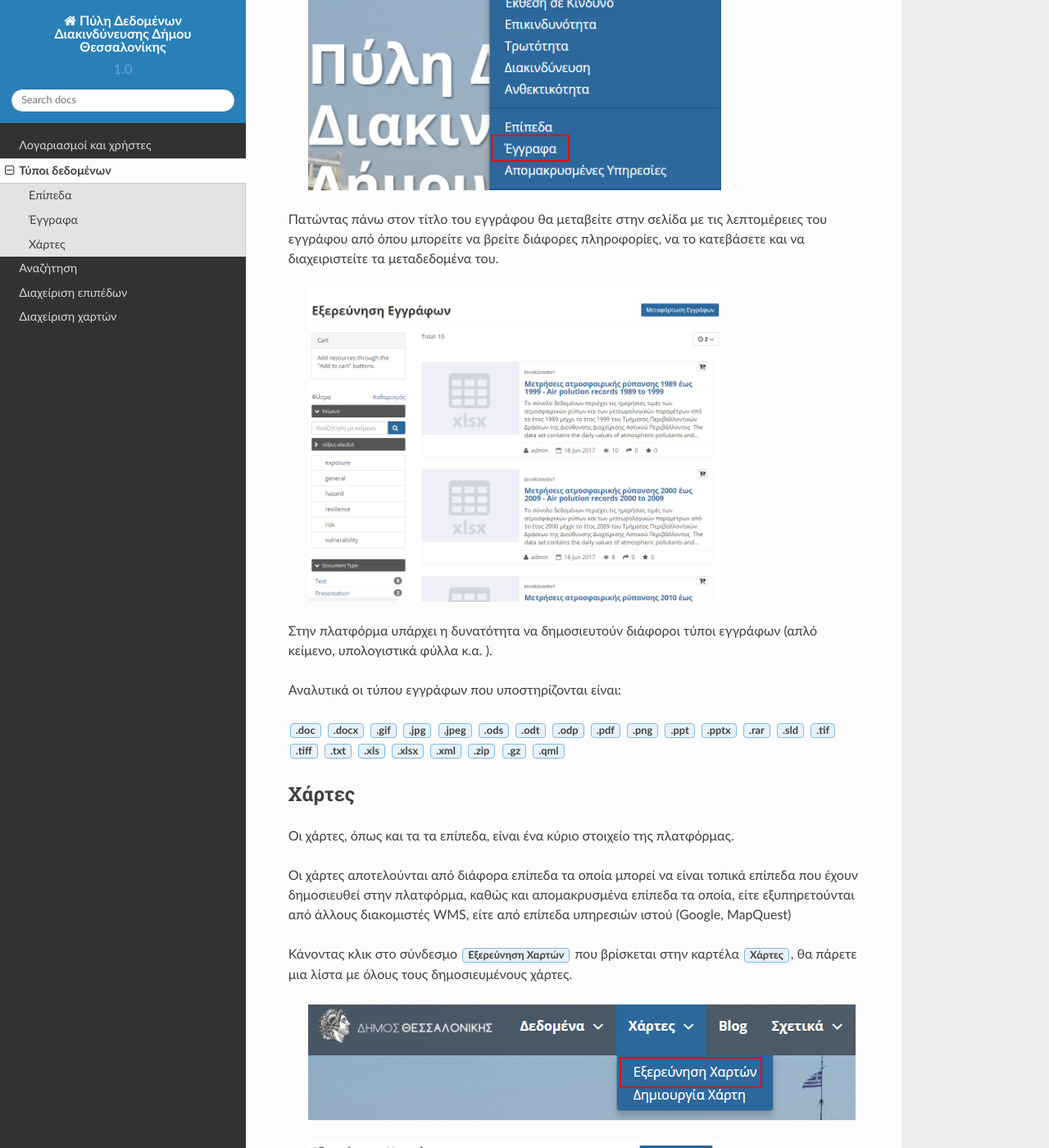
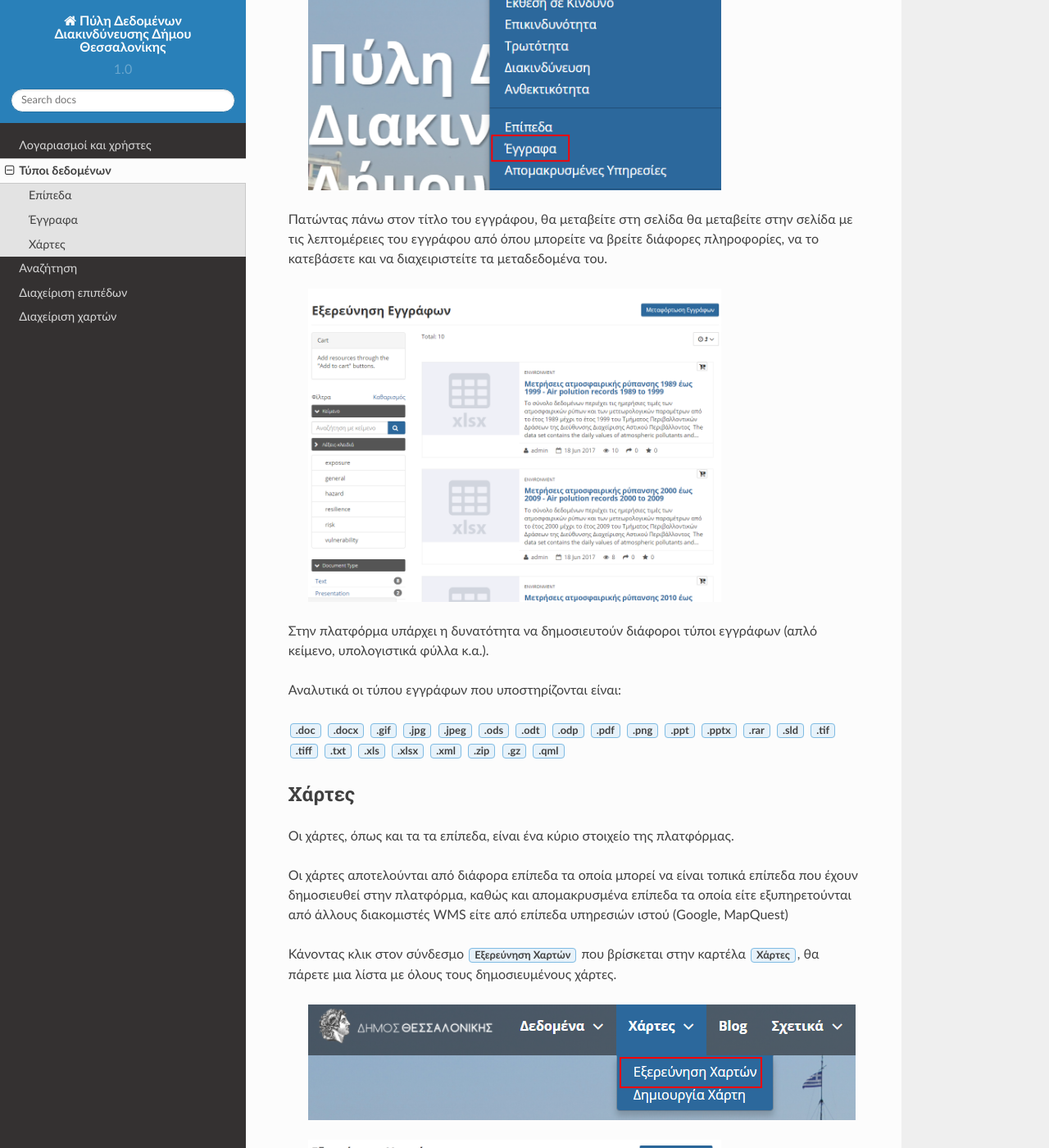
Before and after one commit to echondrok/risk-data-portal-docs, a Sphinx documentation site: the page built from source/users/document_types/index.rst, in a window 1280 px wide and 1400 px high, scrolled down 1670 px. Shown: the whole window at 82% size. Built offline with Sphinx 7.4.7 and the Read the Docs theme 2.0.0, drawn with Linux system fonts in a browser that asks for light colours; some of the changed text lies outside the part shown.

Commit message:
source/users/document_types/ fixed typos

```diff
--- a/source/users/document_types/index.rst
+++ b/source/users/document_types/index.rst
@@ -9,9 +9,9 @@
 Επίπεδα
 =======
 
-Τα επίπεδα αποτελούν ένα από τα κύρια στοιχεία της πλατφόρμας. Είναι δημοσιευνένοι πόροι που αντιπροσωπεύουν μια πηγή χωρικών δεδομένων (διανύσματα ή raster). Τα επίπεδα μπορούν επίσης να συνδεθούν με μεταδεδομένα, αξιολογήσεις και σχόλια.
+Τα επίπεδα αποτελούν ένα από τα κύρια στοιχεία της πλατφόρμας. Είναι δημοσιευμένοι πόροι που αντιπροσωπεύουν μια πηγή χωρικών δεδομένων (διανύσματα ή raster). Τα επίπεδα μπορούν, επίσης, να συνδεθούν με μεταδεδομένα, αξιολογήσεις και σχόλια.
 
-Αν πλοηγηθείτε στην καρτέλα :guilabel:`Δεδομένα` στην γραμμή εργαλείων και πατήσετε :guilabel:`Επίπεδα` θα δείτε μια λίστα με όλα τα δημοσιευμένα επίπεδα.
+Αν πλοηγηθείτε στην καρτέλα :guilabel:`Δεδομένα` στη γραμμή εργαλείων και πατήσετε :guilabel:`Επίπεδα`, θα δείτε μια λίστα με όλα τα δημοσιευμένα επίπεδα.
 
     .. figure:: img/2_1_01.png
         :width: 75%
@@ -26,17 +26,17 @@
 Έγγραφα
 =======
 
-Αν πλοηγηθείτε στην καρτέλα :guilabel:`Δεδομένα`, στην γραμμή εργαλείων, και πατήσετε :guilabel:`Έγγραφα` θα μεταβείτε στη σελίδα Εξερεύνηση Εγγράφων όπου θα εμφανιστεί μια λίστα με όλα τα δημοσιευμένα έγγραφα.
+Αν πλοηγηθείτε στην καρτέλα :guilabel:`Δεδομένα`, στη γραμμή εργαλείων, και πατήσετε :guilabel:`Έγγραφα` θα μεταβείτε στη σελίδα Εξερεύνηση Εγγράφων όπου θα εμφανιστεί μια λίστα με όλα τα δημοσιευμένα έγγραφα.
 
     .. figure:: img/2_2_01.png
         :width: 75%
 
-Πατώντας πάνω στον τίτλο του εγγράφου θα μεταβείτε στην σελίδα με τις λεπτομέρειες του εγγράφου από όπου μπορείτε να βρείτε διάφορες πληροφορίες,  να το κατεβάσετε και να διαχειριστείτε τα μεταδεδομένα του.
+Πατώντας πάνω στον τίτλο του εγγράφου, θα μεταβείτε στη σελίδα θα μεταβείτε στην σελίδα με τις λεπτομέρειες του εγγράφου από όπου μπορείτε να βρείτε διάφορες πληροφορίες,  να το κατεβάσετε και να διαχειριστείτε τα μεταδεδομένα του.
 
     .. figure:: img/2_2_02.png
         :width: 75%
 
-Στην πλατφόρμα υπάρχει η δυνατότητα να δημοσιευτούν διάφοροι τύποι εγγράφων (απλό κείμενο, υπολογιστικά  φύλλα κ.α. ).
+Στην πλατφόρμα υπάρχει η δυνατότητα να δημοσιευτούν διάφοροι τύποι εγγράφων (απλό κείμενο, υπολογιστικά φύλλα κ.α.).
 
 Αναλυτικά οι τύπου εγγράφων που υποστηρίζονται είναι:
 
@@ -47,16 +47,16 @@
 
 Οι χάρτες, όπως και τα τα επίπεδα, είναι ένα κύριο στοιχείο της πλατφόρμας.
 
-Οι χάρτες αποτελούνται από διάφορα επίπεδα τα οποία μπορεί να είναι τοπικά επίπεδα που έχουν δημοσιευθεί στην πλατφόρμα, καθώς και απομακρυσμένα επίπεδα τα οποία, είτε εξυπηρετούνται από άλλους διακομιστές WMS, είτε από επίπεδα υπηρεσιών ιστού (Google, MapQuest)
+Οι χάρτες αποτελούνται από διάφορα επίπεδα τα οποία μπορεί να είναι τοπικά επίπεδα που έχουν δημοσιευθεί στην πλατφόρμα, καθώς και απομακρυσμένα επίπεδα τα οποία είτε εξυπηρετούνται από άλλους διακομιστές WMS είτε από επίπεδα υπηρεσιών ιστού (Google, MapQuest)
 
-Κάνοντας κλικ στο σύνδεσμο :guilabel:`Εξερεύνηση Χαρτών` που βρίσκεται στην καρτέλα :guilabel:`Χάρτες`, θα πάρετε μια λίστα με όλους τους δημοσιευμένους χάρτες.
+Κάνοντας κλικ στον σύνδεσμο :guilabel:`Εξερεύνηση Χαρτών` που βρίσκεται στην καρτέλα :guilabel:`Χάρτες`, θα πάρετε μια λίστα με όλους τους δημοσιευμένους χάρτες.
 
     .. figure:: img/2_3_01.png
 
     .. figure:: img/2_3_02.png
         :width: 75%
 
-Ακολουθώντας το σύνδεσμο :guilabel:`Δημιουργία Χάρτη` έχετε τη δυνατότητα να συνδυάσετε διάφορα επίπεδα που υπάρχουν τοπικά ή από απομακρυσμένες υπηρεσίες και στη συνέχεια να κοινοποιήσετε το χάρτη που προέκυψε για δημόσια προβολή.
+Ακολουθώντας τον σύνδεσμο :guilabel:`Δημιουργία Χάρτη` έχετε τη δυνατότητα να συνδυάσετε διάφορα επίπεδα που υπάρχουν τοπικά ή από απομακρυσμένες υπηρεσίες και στη συνέχεια να κοινοποιήσετε τον χάρτη που προέκυψε για δημόσια προβολή.
 
     .. figure:: img/2_3_03.png
         :width: 75%
```
